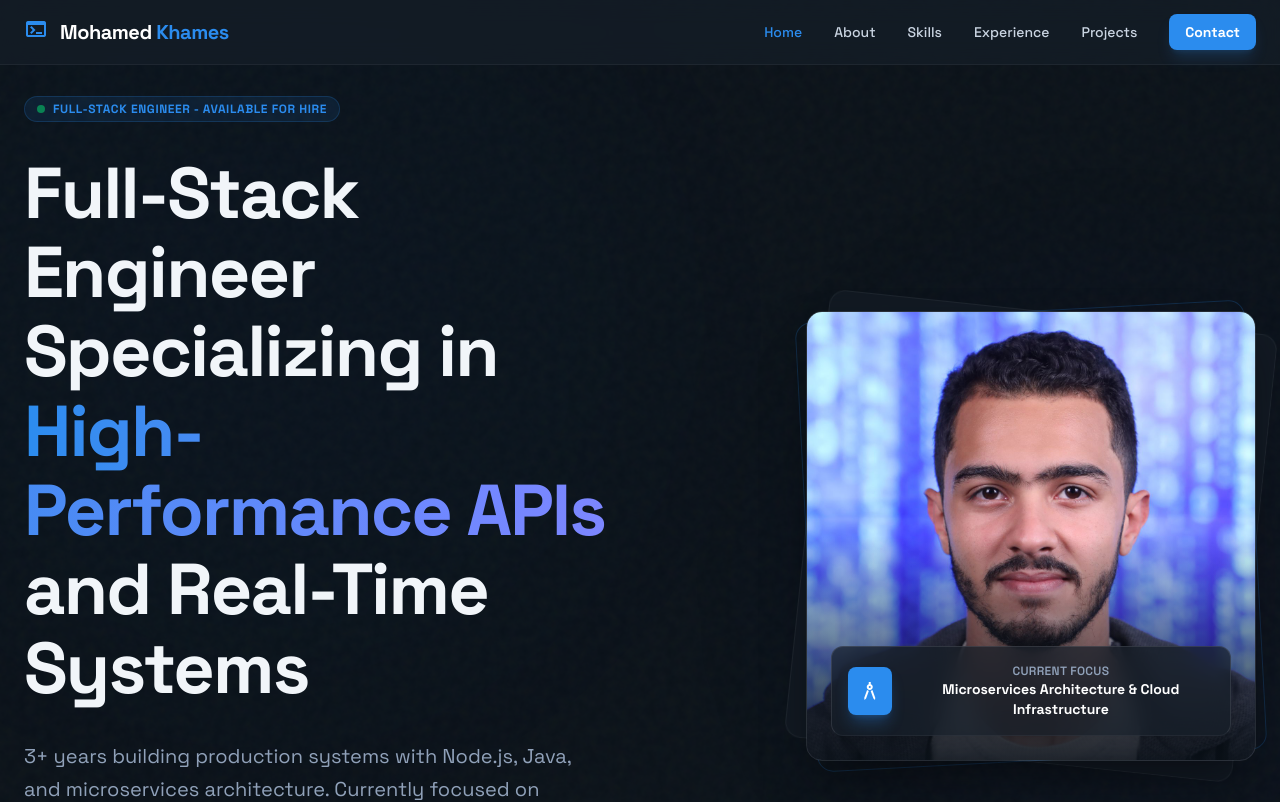
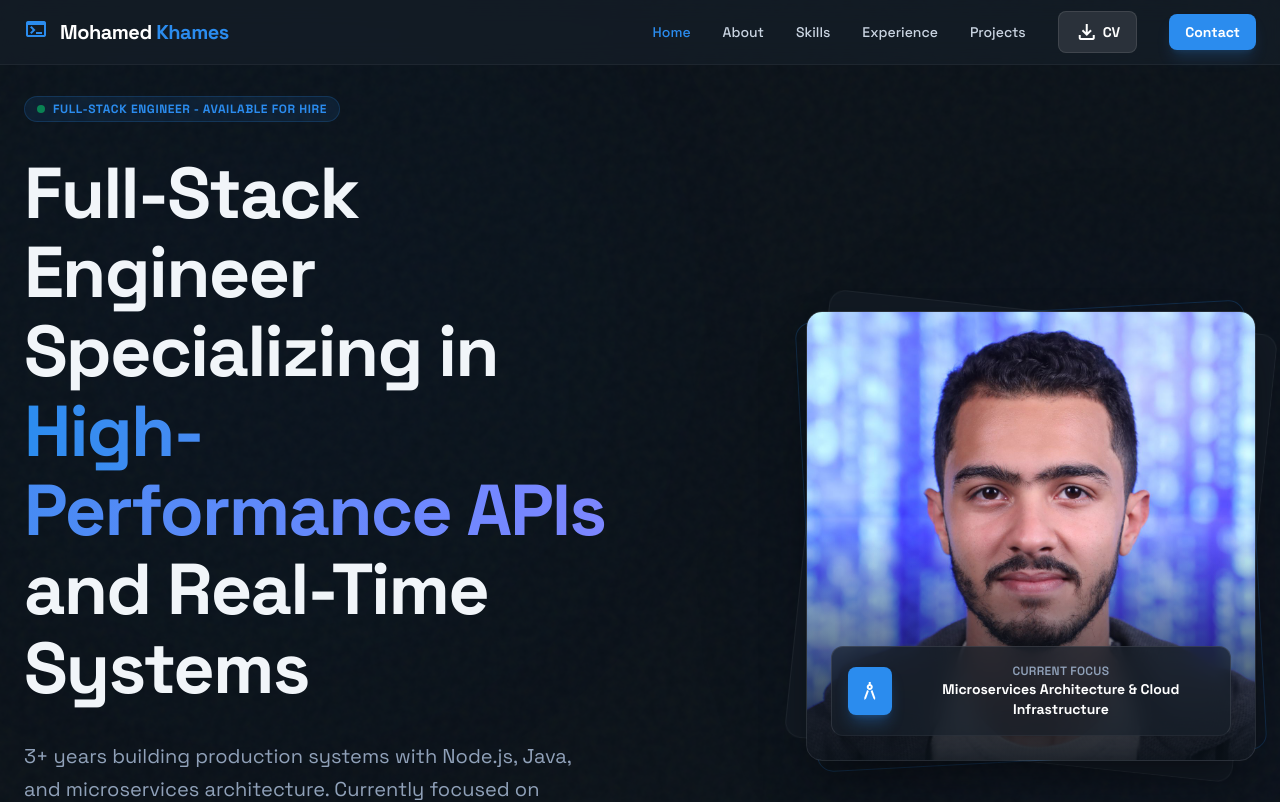
Before and after one commit to TmcTrevor/Portfolio, a React (Vite) app: page / in a window 1280 px wide. Shown: the top 802 px of the page. Built offline with nearby package versions, Linux system fonts and the light colour scheme.

Commit message:
adding cv to navbar fox easier access

```diff
--- a/src/components/NavBar.tsx
+++ b/src/components/NavBar.tsx
@@ -81,6 +81,14 @@ export default function Navbar() {
             )
           })}
 
+          <a
+            href="/cv/Mohamed_Khames_CV.pdf"
+            download="Mohamed_Khames_CV.pdf"
+            className="px-4 py-2 bg-white/10 hover:bg-white/20 text-white text-sm font-bold rounded-lg transition-colors border border-white/10 flex items-center gap-1"
+          >
+            <span className="material-symbols-outlined text-sm">file_download</span>
+            CV
+          </a>
           <Link
             to="/"
             hash="contact"
@@ -155,6 +163,14 @@ export default function Navbar() {
               )
             })}
 
+            <a
+              href="/cv/Mohamed_Khames_CV.pdf"
+              download="Mohamed_Khames_CV.pdf"
+              className="px-3 py-3 rounded-lg text-sm font-medium transition-colors text-slate-200 hover:bg-white/5 hover:text-primary flex items-center gap-2"
+            >
+              <span className="material-symbols-outlined text-sm">file_download</span>
+              Download CV
+            </a>
             <Link
               to="/"
               hash="contact"
```
